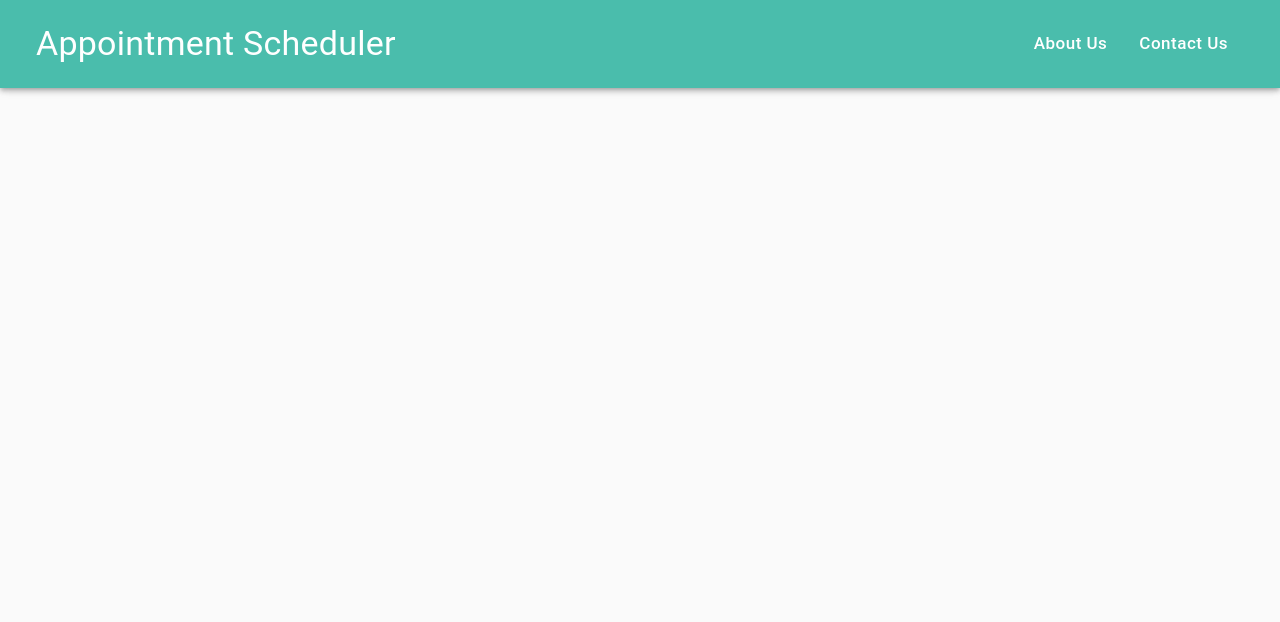
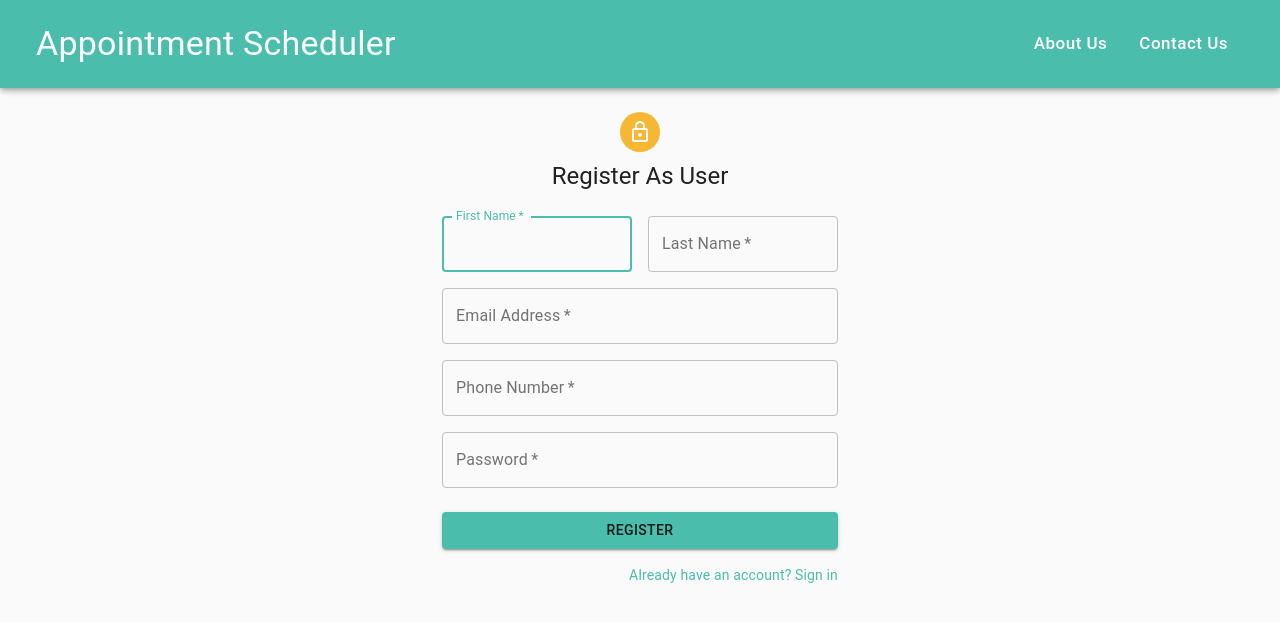
Before and after one commit to WE-SE-206-Project/WE-Project, a React (Create React App) app: page /register in a window 1280 px wide. Shown: the top 622 px of the page. Built offline with nearby package versions, Linux system fonts and the light colour scheme.

Commit message:
Implementing redux 2.0

```diff
--- a/src/App.js
+++ b/src/App.js
@@ -43,7 +43,7 @@ const theme = createMuiTheme({
 function App() {
 
   // const [isAuth, setIsAuth] = useState(false);
-  const auth = useSelector(state => state.auth.auth)
+  const auth = useSelector(state => state.auth.auth);
 
   return (
     <ThemeProvider theme={theme}>
@@ -51,7 +51,7 @@ function App() {
       <Navbar />
 
       {
-        !auth
+        !auth.status
           ?
           <Switch>
             <Route path="/login"><Login /></Route>
--- a/src/Comps/Navbar.js
+++ b/src/Comps/Navbar.js
@@ -1,4 +1,4 @@
-import React, { useState, useRef } from 'react';
+import React, { useState, useRef, useEffect } from 'react';
 import {
   AppBar,
   Toolbar,
@@ -15,6 +15,8 @@ import {
 import { makeStyles } from '@material-ui/core/styles';
 import MenuIcon from '@material-ui/icons/Menu';
 import { useHistory } from 'react-router-dom';
+import { useSelector } from 'react-redux';
+
 
 const styles = makeStyles(theme => ({
   appbar: {
@@ -54,15 +56,21 @@ const styles = makeStyles(theme => ({
 }))
 
 
-export default function Navbar({ isAuth }) {
+export default function Navbar() {
   const classes = styles();
   const anchor = useRef();
   const [open, setOpen] = useState(false);
   const history = useHistory();
+  const auth = useSelector(state => state.auth.auth);
+
 
   const handleChange = (e) => setOpen(!open)
 
   const handleClose = () => setOpen(false)
+
+  useEffect(() => {
+    console.log({ auth })
+  }, [])
 
 
   return (
@@ -72,7 +80,7 @@ export default function Navbar({ isAuth }) {
           <Typography variant="h4" className={classes.heading}>Appointment Scheduler</Typography>
           <div className={classes.btngrp}>
             {
-              !isAuth
+              !auth.status
                 ?
                 <>
                   <Button className={classes.btn}>About Us</Button>
@@ -97,7 +105,7 @@ export default function Navbar({ isAuth }) {
               <ClickAwayListener onClickAway={handleClose}>
                 <MenuList variant="selectedMenu" >
                   {
-                    !isAuth
+                    !auth.status
                       ?
                       <>
                         <MenuItem onClick={handleClose}>About Us</MenuItem>
```
